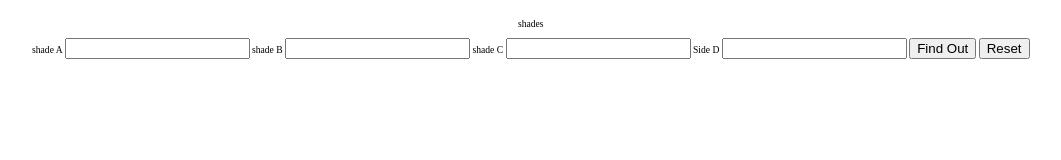
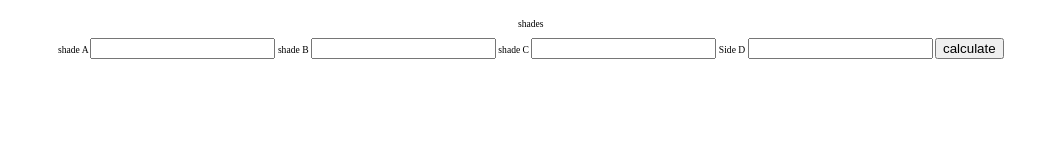
Before and after one commit to Abdimulhin2001/Dairy_Businee, a plain HTML site: page index.html in a window 1280 px wide. Shown: the whole page, without its empty margins (108-1169 px from the left). Drawn offline with Linux system fonts and the light colour scheme; files whose address does not match are found by name.

Commit message:
added else else function

```diff
--- a/index.html
+++ b/index.html
@@ -26,8 +26,7 @@
         <label for="shadeD">Side D</label>
         <input class="milk" type="text" id="shadeD" name="shadeD">
       </div>
-    <input class="button" type="button" value="Find Out" onclick="totalProduction()">
-    <input class="button" type="button" value="Reset" onclick="reset()">
+      <button onclick="totalProduction(shades)">calculate</button>
     <p id="display"></p>
   </div>
   <div id="footer">
--- a/script.js
+++ b/script.js
@@ -9,7 +9,19 @@ function totalProduction() {
     var [a,b,c,d] = shades;
     var display = document.getElementById("display");
     var explanation = document.getElementById("explanation");
-    if () {
+    if ( a === 0, b === 0, c === 0, c === 0 ) {
+      display.innerHTML = "<p>Please <span class='fill'>FILL</span> all the fields</p>"
+      } else {
+        //convert the strings to numbers
+        a = parseInt(a);
+        b = parseInt(b);
+        c = parseInt(c);
+        d = parseInt(d)
+        //track the triangle
+        track(a,b,c,d);
+      }
+      }
 
     }
-}
+
+parseInt
```
